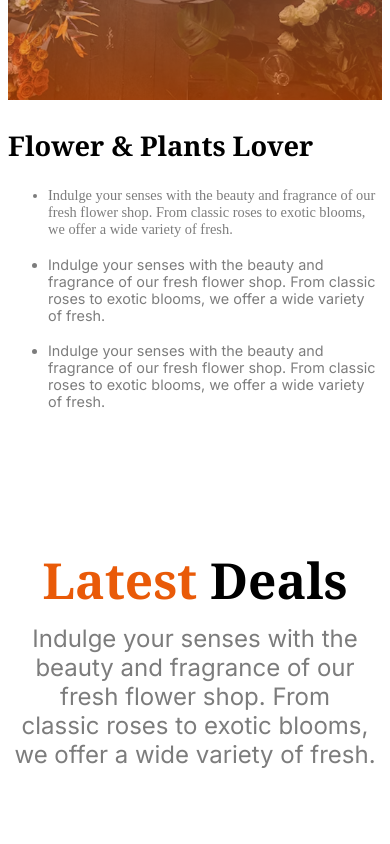
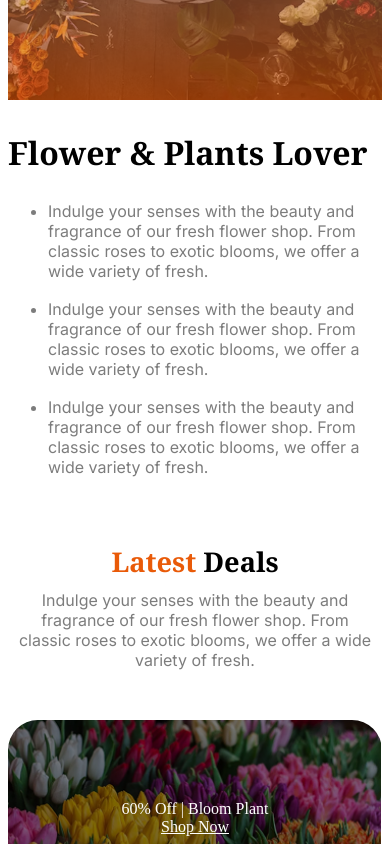
Before and after one commit to murshed-ah/A02-Responsive-Flower, a plain HTML site: page index.html in a window 390 px wide. Shown: the part 3280-4124 px from the top of the page. Drawn offline with Linux system fonts and the light colour scheme.

Commit message:
ready to go

```diff
--- a/index.html
+++ b/index.html
@@ -106,7 +106,7 @@
             <div class="about-lover">
                 <h2 class="lover-des noto">Flower & Plants Lover</h2>
                 <ul>
-                    <li class="lover-list">Indulge your senses with the beauty and fragrance of our fresh flower shop. From classic roses to exotic blooms, we offer a wide variety of fresh.</li><br>
+                    <li class="lover-list inter">Indulge your senses with the beauty and fragrance of our fresh flower shop. From classic roses to exotic blooms, we offer a wide variety of fresh.</li><br>
                     <li class="lover-list inter">Indulge your senses with the beauty and fragrance of our fresh flower shop. From classic roses to exotic blooms, we offer a wide variety of fresh.</li><br>
                     <li class="lover-list inter">Indulge your senses with the beauty and fragrance of our fresh flower shop. From classic roses to exotic blooms, we offer a wide variety of fresh.</li>
                 </ul>
--- a/styles/style.css
+++ b/styles/style.css
@@ -103,6 +103,9 @@ nav{
 }
 
 
+
+
+
 /* card-section */
 .card-section{
     max-width: 1140px;
@@ -165,6 +168,8 @@ nav{
 }
 
 
+/* lover */
+
 .love{
     max-width: 1140px;
     align-items: center;
@@ -180,6 +185,10 @@ nav{
     font-size: 1.4rem;
     color: #00000083;
  }
+
+
+
+
 
  /* deals */
 .deals{
@@ -199,6 +208,14 @@ nav{
     font-size: 1.5rem;
     color: #00000083;
 }
+
+
+
+
+
+/* hard part */
+
+
 
 .zabo{
     max-width: 1140px;
@@ -262,6 +279,10 @@ nav{
     text-align: center;
 }
 
+
+/* Join the colorful Bunch */
+
+
 .seond-banner{
 
     max-width: 1440px;
@@ -296,6 +317,8 @@ nav{
     display: flex;
 }
 
+
+/* footer */
 footer{
     max-width: 1140px;
     margin: 50px auto;
@@ -319,9 +342,16 @@ footer{
     gap: 20px;
 }
 
+
+
 .socials-icon img{
     margin-right: 30px;
+    height: 36px;
+    align-items: center;
+    justify-content: center;
 }
+
+
 
 
 
@@ -393,7 +423,7 @@ footer{
    }
 
    .lover-des{
-    font-size: 1.7rem;
+    font-size: 2rem;
 
    }
 
@@ -403,15 +433,28 @@ footer{
    }
 
    .lover-list{
-    font-size: 0.9rem;
+    font-size: 1rem;
    }
 
+   .deals{
+
+    margin: 50px auto;
+   }
    .zabo{
     flex-direction: column;
 
    }
 
+   .deal-tit{
+    font-size: 1.7rem;
 
+}
+
+.deal-des{
+
+    font-size: 1rem;
+
+}
 
 
    .one img{
@@ -437,6 +480,9 @@ footer{
     font-size: 1rem;
 }
 
+.seond-banner{
+    margin: 50px auto;
+}
 .seond-banner img{
     width: 100%;
 
```
Also changed, not shown: assets/icon-twitter.png.
